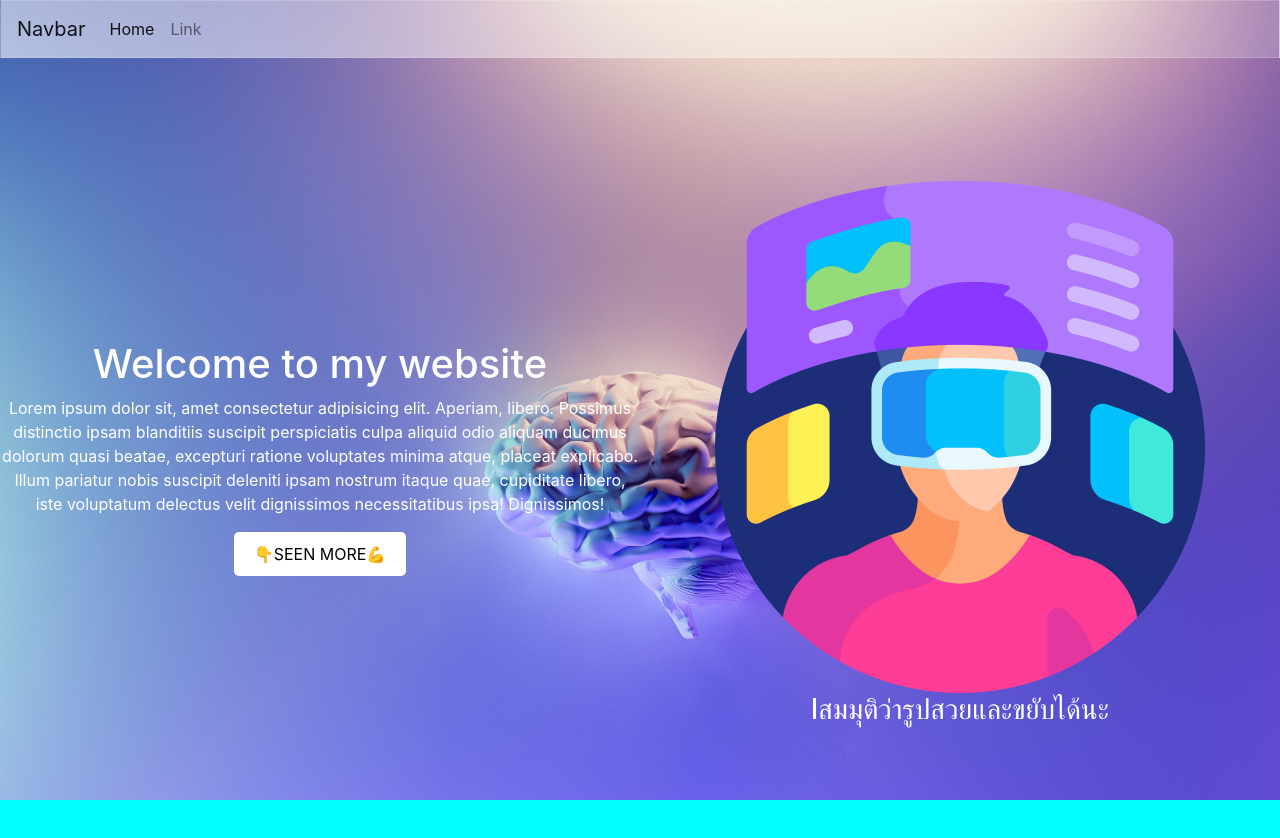
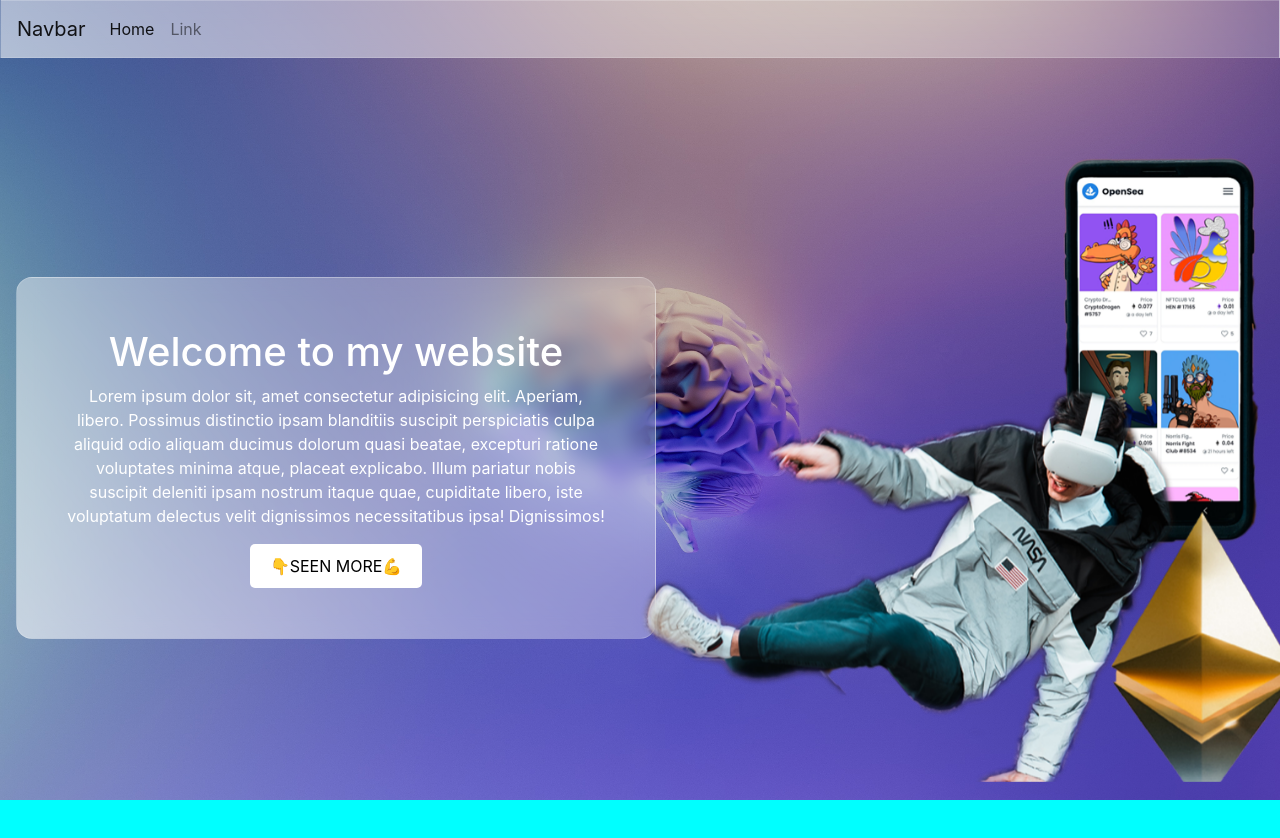
Before and after one commit to Krustack/covid-web, a plain HTML site: page index.html in a window 1280 px wide. Shown: the top 838 px of the page. Drawn offline with nearby package versions, Linux system fonts and the light colour scheme.

Commit message:
update hero

```diff
--- a/index.html
+++ b/index.html
@@ -16,18 +16,20 @@
         height: 200vh;
       }
       .glassmorphism {
-        background-image: linear-gradient(45deg, #ffffff95 0%, #ffffff30 100%);
+        background-image: linear-gradient(45deg, #ffffff95 , #ffffff30 );
         backdrop-filter: blur(10px) saturate(100%);
         border: 1px solid rgba(255, 255, 255, 0.18);
       }
       .hero {
-        background-image: url("images/milad-fakurian-58Z17lnVS4U-unsplash.jpg");
-        background-color: #00000020;
+
+        background:linear-gradient(to top, #00000030, #00000030), url("images/milad-fakurian-58Z17lnVS4U-unsplash.jpg");
         background-size: cover;
         background-repeat: no-repeat;
+        background-position: center;
         width: 100%;
         height: 100vh;
         position: relative;
+        overflow: hidden;
       }
       .hero > div {
         display: flex;
@@ -36,11 +38,16 @@
       }
       #hero-text {
         width: 50%;
-        margin: 0 auto;
         text-align: center;
         color: #fff;
         position: absolute;
         left: 0;
+        padding: 50px;
+        margin:16px;
+        display: flex;
+        flex-direction: column;
+        justify-content: center;
+        border-radius: 16px;
       }
       #hero-text button {
         background-color: #fff;
@@ -48,6 +55,7 @@
         padding: 10px 20px;
         border-radius: 5px;
         cursor: pointer;
+        align-self: center;
       }
       #hero-text button:hover {
         background-color: #000;
@@ -67,7 +75,7 @@
   <body>
     <div class="hero">
       <nav
-        class="navbar navbar-expand-lg navbar-light glassmorphism sticky-top position-sticky"
+        class="navbar navbar-expand-lg navbar-light glassmorphism"
       >
         <a class="navbar-brand" href="#">Navbar</a>
         <button
@@ -95,8 +103,9 @@
           </ul>
         </div>
       </nav>
+
       <div>
-        <div id="hero-text">
+        <div id="hero-text" class="glassmorphism">
           <h1 class="text-center text-white">Welcome to my website</h1>
           <p>
             Lorem ipsum dolor sit, amet consectetur adipisicing elit. Aperiam,
@@ -110,8 +119,7 @@
           <button>👇SEEN MORE💪</button>
         </div>
         <div id="hero-images">
-          <img src="images/virtual-reality.png" alt="" />
-          <h3 style="color:#fff">lสมมุติว่ารูปสวยและขยับได้นะ</h3>
+          <img src="images/meta.png" alt="" width="100%" />
         </div>
       </div>
     </div>
@@ -122,9 +130,8 @@
 
 
       window.addEventListener("scroll", () => {
-        let value = scrollY;
-        text.style.left = `-${value / 0.5}px`;
-        img.style.right = `-${value / 0.5}px`;
+        text.style.left = `-${scrollY}px`;
+        img.style.right = `-${scrollY}px`;
       });
     </script>
 
```
Also changed, not shown: images/meta.png (added).
